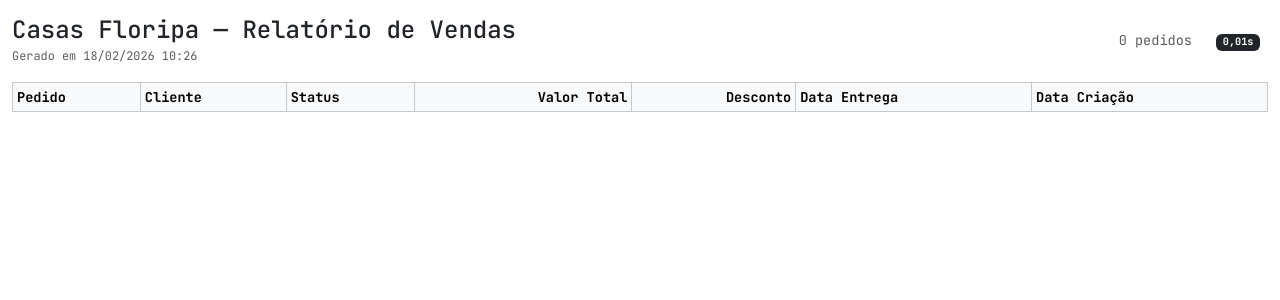
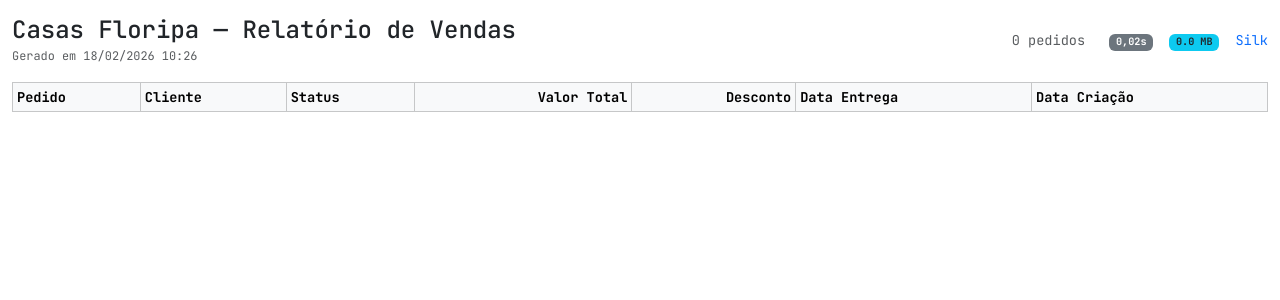
Before and after one commit to rodbv/talks-django-orms, a Django app: page /vendas/ in a window 1280 px wide. Shown: the top 300 px of the page. Run offline with Django 5.2, Linux system fonts and the light colour scheme; data that the repository does not hold is empty.

Commit message:
Silk profiling: @silk_profile on vendas, SILKY_PYTHON_PROFILER, STORAGES, tracemalloc memory badge
Co-authored-by: Cursor <cursoragent@cursor.com>

```diff
--- a/casas_floripa/templates/casas_floripa/vendas.html
+++ b/casas_floripa/templates/casas_floripa/vendas.html
@@ -27,7 +27,9 @@
       </div>
       <div class="no-print">
         <span class="text-muted me-3">{{ pedidos|length }} pedidos</span>
-        <a href="/silk/" target="_blank" rel="noopener noreferrer" class="text-decoration-none"><span class="badge bg-dark mono me-2">__TEMPO__s</span></a>
+        <span class="badge bg-secondary mono me-2">__TEMPO__s</span>
+        <span class="badge bg-info text-dark mono me-2">__MEMORY__ MB</span>
+        <a href="/silk/" target="_blank" rel="noopener noreferrer" class="text-decoration-none">Silk</a>
       </div>
     </div>
 
--- a/casas_floripa/views.py
+++ b/casas_floripa/views.py
@@ -1,13 +1,17 @@
 import time
+import tracemalloc
 
 from django.shortcuts import render
+from silk.profiling.profiler import silk_profile
 
 from casas_floripa.models import Pedido
 
 DEFAULT_LIMIT = 10
 
 
+@silk_profile(name="vendas")
 def vendas(request):
+    tracemalloc.start()
     inicio = time.monotonic()
 
     pedidos = Pedido.objects.order_by("-data_criacao")
@@ -17,8 +21,14 @@ def vendas(request):
 
     response = render(request, "casas_floripa/vendas.html", {"pedidos": pedidos})
 
+    current, peak = tracemalloc.get_traced_memory()
+    tracemalloc.stop()
+
     tempo = f"{time.monotonic() - inicio:.2f}".replace(".", ",")
+    memory_mb = peak / (1024 * 1024)
+    memory_str = f"{memory_mb:.1f}"
 
     response.content = response.content.replace(b"__TEMPO__", tempo.encode())
+    response.content = response.content.replace(b"__MEMORY__", memory_str.encode())
 
     return response
```
Also changed, not shown: config/settings.py (+17 -0 lines), 1 other file.
